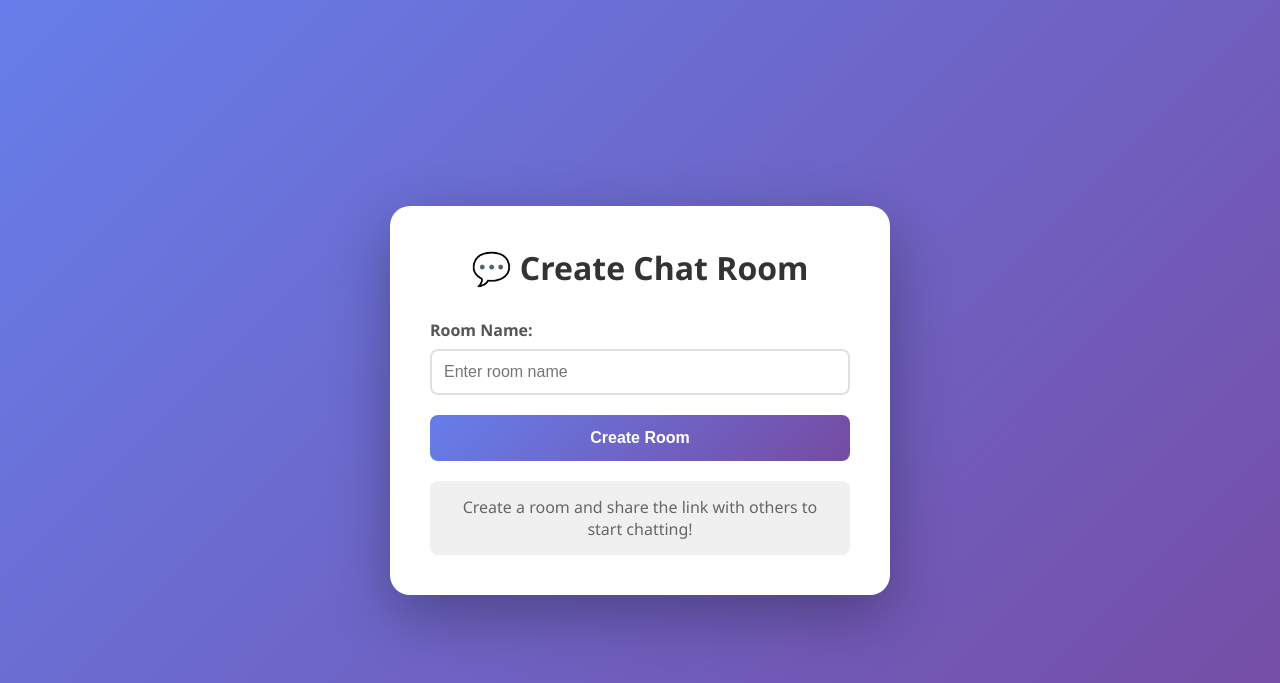
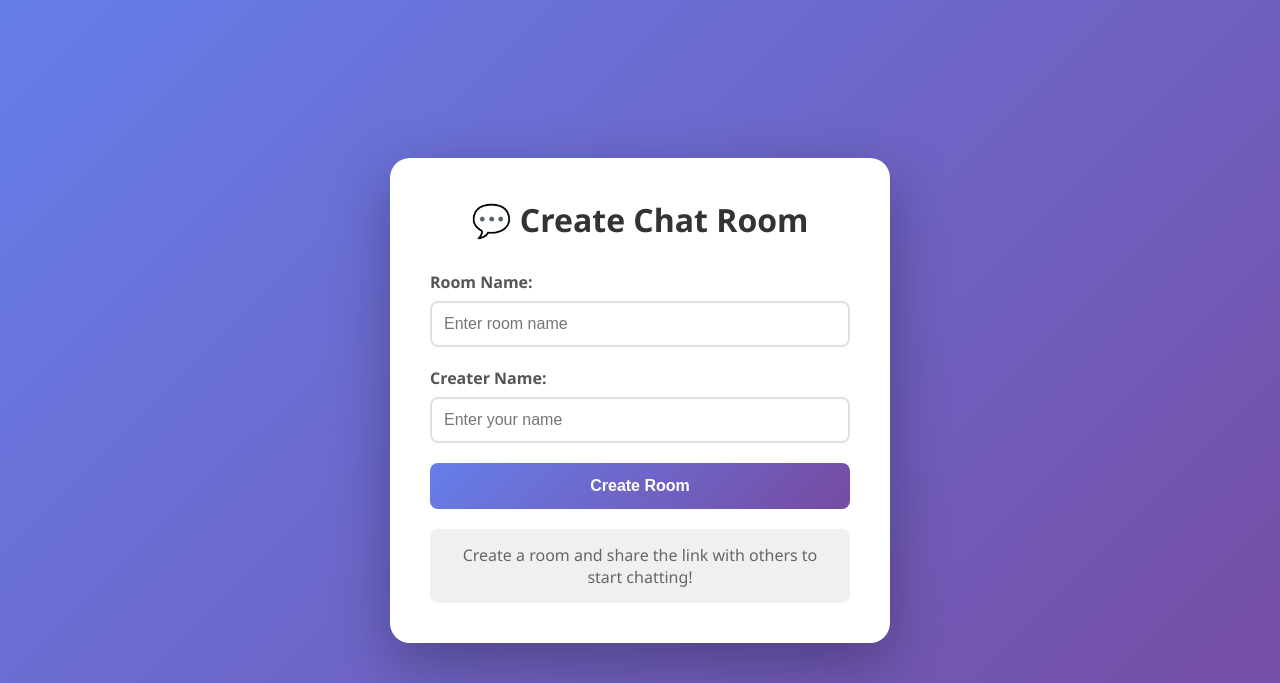
Before and after one commit to Next-Gen-Coder-2007/Chat_fun, a Flask app: page / in a window 1280 px wide. Shown: the top 683 px of the page. Run offline with Flask 3, Linux system fonts and the light colour scheme.

Commit message:
Add creator name input to chat room form
Added a new input field for creator name in the chat room form.

```diff
--- a/templates/index.html
+++ b/templates/index.html
@@ -86,6 +86,10 @@
                 <label for="room_name">Room Name:</label>
                 <input type="text" id="room_name" name="room_name" placeholder="Enter room name" required>
             </div>
+            <div class="form-group">
+                <label for="creator">Creater Name:</label>
+                <input type="text" id="creator" name="creator" placeholder="Enter your name" required>
+            </div>
             <button type="submit">Create Room</button>
         </form>
         <div class="info">
```
